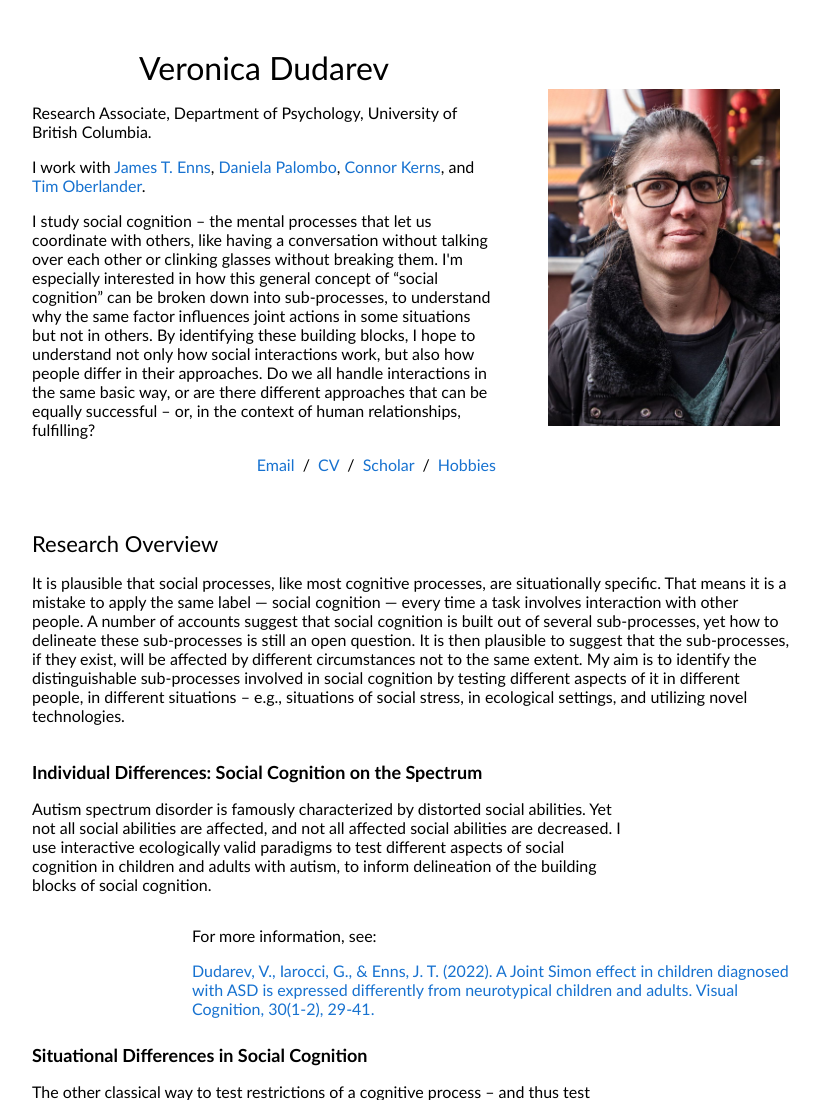
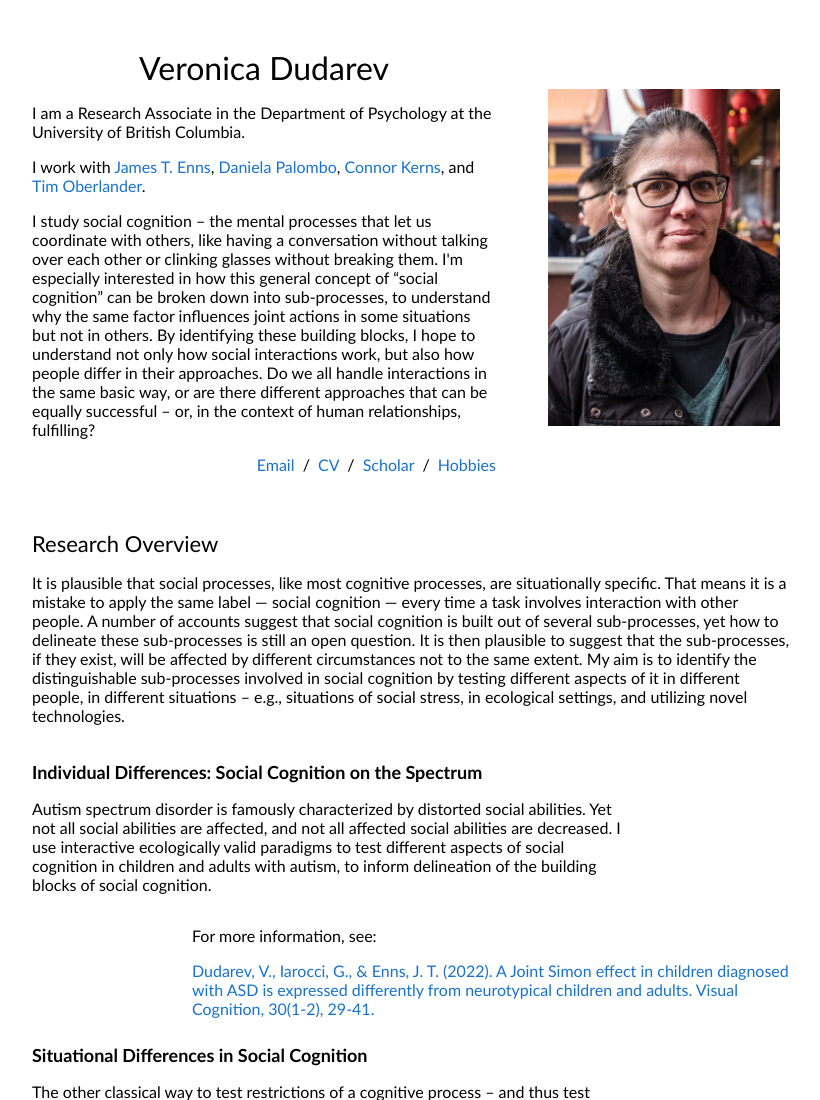
Before and after one commit to mvu38/vd.github.io, a plain HTML site: page index.html in a window 1280 px wide. Shown: the top 1100 px of the page, without its empty margins (228-1048 px from the left). Drawn offline with Linux system fonts and the light colour scheme.

Commit message:
text edits

```diff
--- a/index.html
+++ b/index.html
@@ -25,7 +25,7 @@
                 <p class="name" style="text-align: center;">
                   Veronica Dudarev
                 </p>
-                <p>Research Associate, Department of Psychology, University of British Columbia.
+                <p>I am a Research Associate in the Department of Psychology at the University of British Columbia.
                 </p>
                 <p>I work with
                   <a href="https://psych.ubc.ca/profile/james-enns/">James T. Enns</a>,
```
